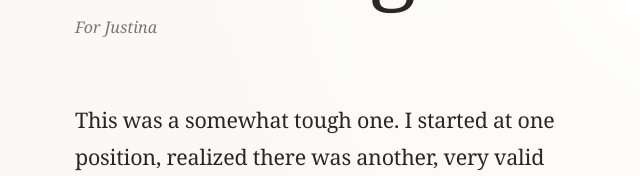
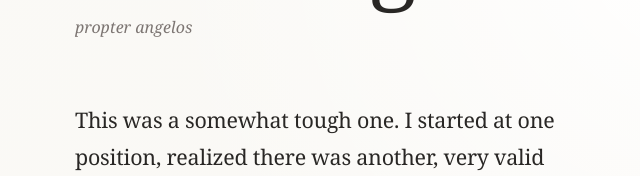
Before and after one commit to thearchdelta/headcoverings, a plain HTML site: page index.html in a window 1280 px wide. Shown: the part 269-445 px from the top of the page, 351-991 px from the left. Drawn offline with Linux system fonts and the light colour scheme.

Commit message:
propter angelos

```diff
--- a/index.html
+++ b/index.html
@@ -598,7 +598,7 @@
       </h1>
 
       <div class="subtitle">
-        For Justina
+        propter angelos
       </div>
 
     </header>
```
